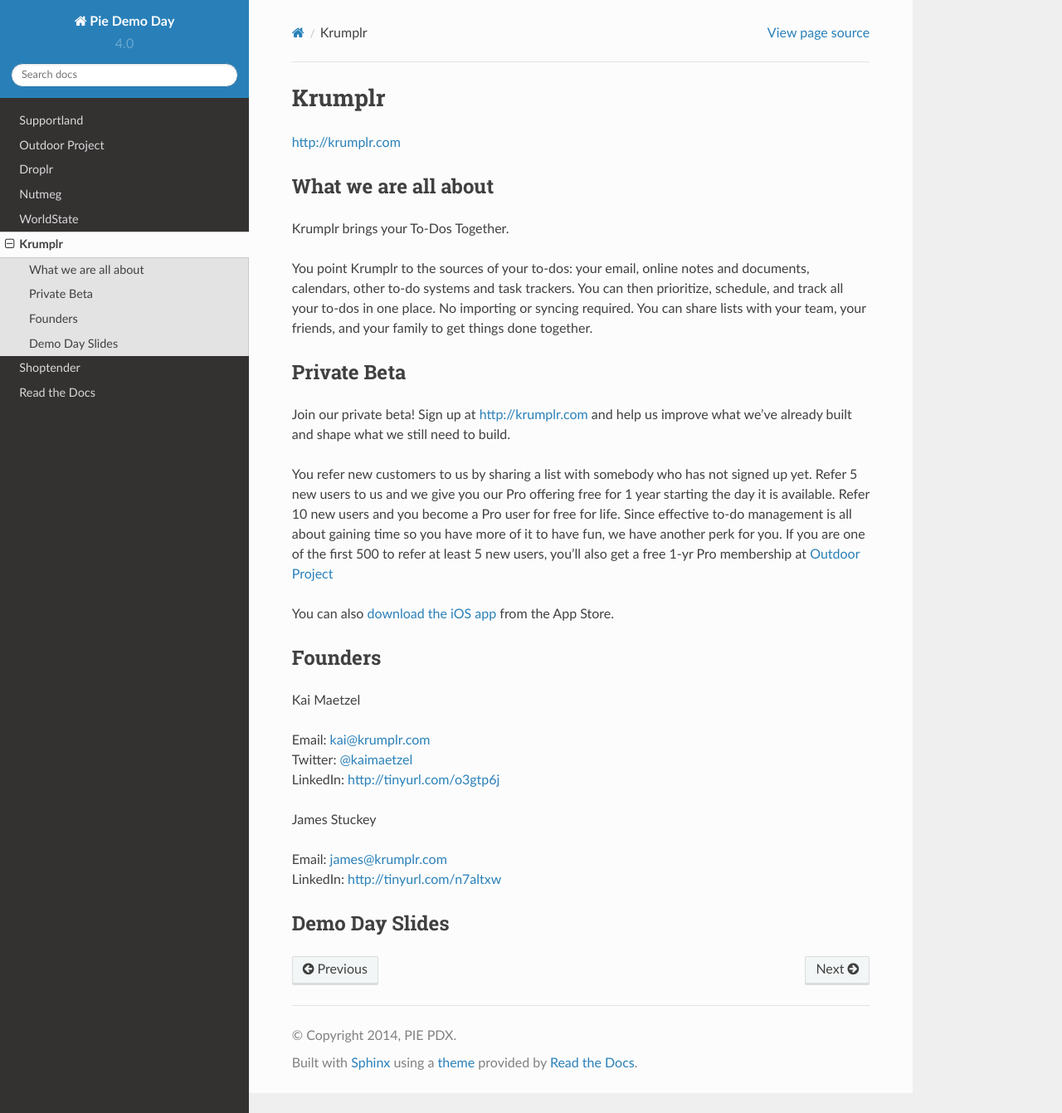
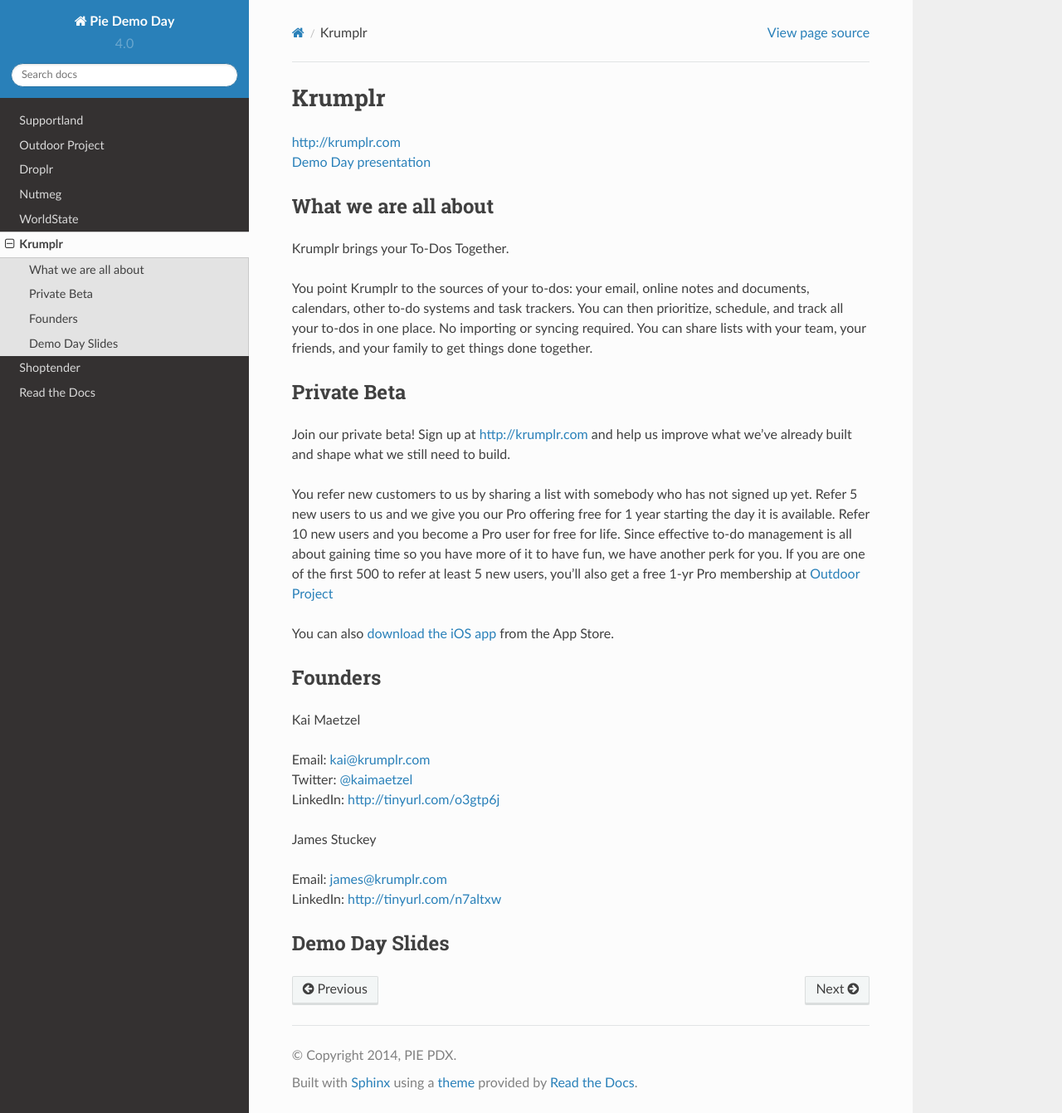
Before and after one commit to piepdx/pie-docs, a Sphinx documentation site: the page built from docs/krumplr.rst, in a window 1280 px wide and 1341 px high. Shown: the whole window at 83% size. Built offline with Sphinx 7.4.7 and the Read the Docs theme 2.0.0, drawn with Linux system fonts in a browser that asks for light colours.

Commit message:
Add slide pdf

```diff
--- a/docs/droplr.rst
+++ b/docs/droplr.rst
@@ -6,6 +6,10 @@
 Collaboration is key in design, whether it’s swapping ideas with
 colleagues or sharing comps with clients. Droplr is a simple cloud file
 sharing tool that makes sharing your stuff second nature.
+
+`Demo Day presentation`_
+
+.. _`Demo Day presentation`: http://d.pr/f/1i4hv+
 
 About
 ~~~~~~~~~~~~~
--- a/docs/krumplr.rst
+++ b/docs/krumplr.rst
@@ -2,6 +2,9 @@
 -------
 
 | http://krumplr.com
+| `Demo Day presentation`_
+
+.. _`Demo Day presentation`: http://d.pr/f/Gscs
 
 What we are all about
 ~~~~~~~~~~~~~~~~~~~~~
--- a/docs/outdoor-project.rst
+++ b/docs/outdoor-project.rst
@@ -3,6 +3,9 @@
 
 | http://www.outdoorproject.com
 | http://twitter.com/outdoorproject
+| `Demo Day presentation`_
+
+.. _`Demo Day presentation`: http://d.pr/f/14Bd0/kQHiFwD7
 
 What we're doing
 ~~~~~~~~~~~~~~~~
--- a/docs/read-the-docs.rst
+++ b/docs/read-the-docs.rst
@@ -24,7 +24,7 @@
 
 | eric@readthedocs.com
 | http://ericholscher.com
-| http://twitter.com/ericholscher
+| https://twitter.com/ericholscher
 
 
 
@@ -32,7 +32,7 @@
 
 | anthony@readthedocs.com
 | http://ohess.org
-| http://twitter.comagjhnsn
+| https://twitter.com/agjhnsn
 
 
 readthedocs.org Public Stats
--- a/docs/shoptender.rst
+++ b/docs/shoptender.rst
@@ -2,6 +2,9 @@
 ----------
 
 | http://shoptender.io
+| `Demo day presentation`_
+
+.. _`Demo Day presentation`: http://d.pr/f/12enm/4QT5mZel
 
 What we are all about
 ~~~~~~~~~~~~~~~~~~~~~~
```
Also changed, not shown: other parts of docs/krumplr.rst (+3 -1 lines).
